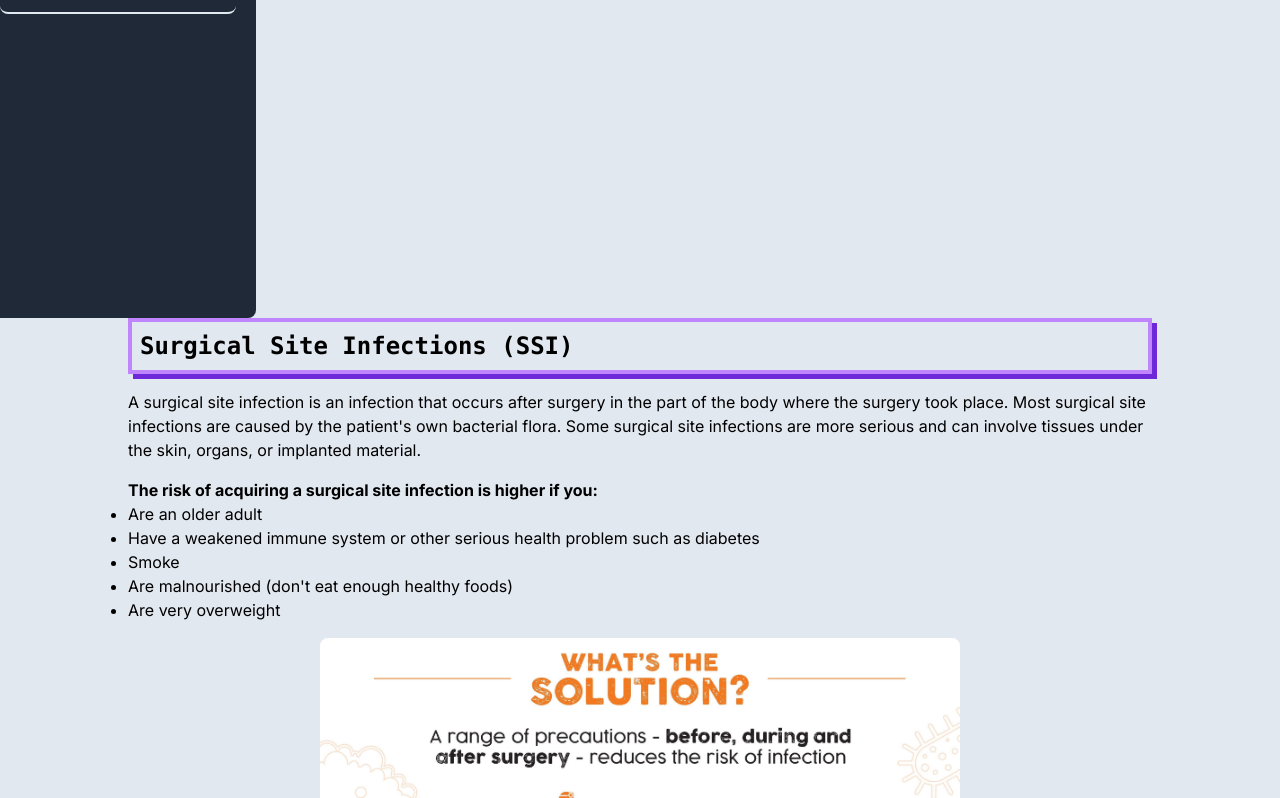
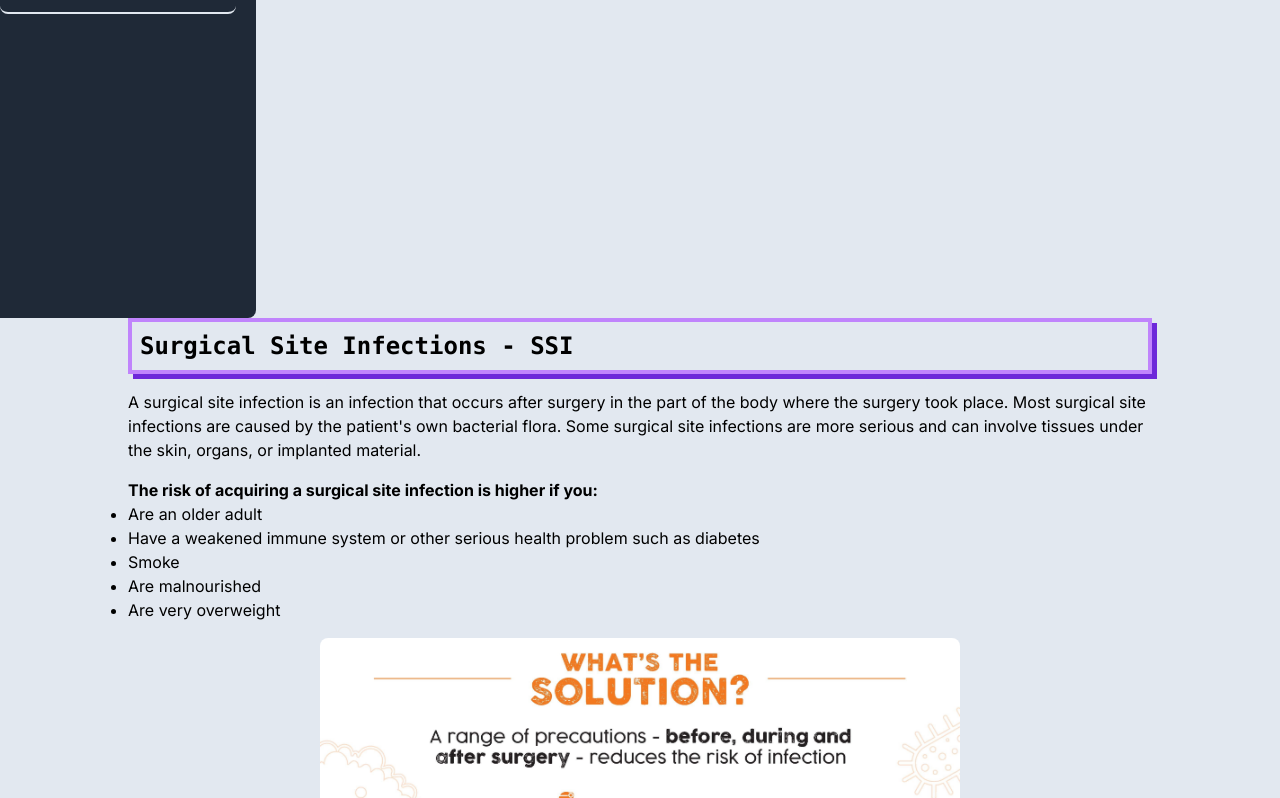
Before and after one commit to jimmybcoding/infection-control, a Next.js app: page /Surgery in a window 1280 px wide. Shown: the part 482-1280 px from the top of the page. Built offline with nearby package versions, Linux system fonts and the light colour scheme; a web font is replaced by a local one.

Commit message:
fix deployment error

```diff
--- a/src/app/Cli/page.tsx
+++ b/src/app/Cli/page.tsx
@@ -35,13 +35,13 @@ const Page: React.FC = () => {
   return (
     <div className="flex flex-col justify-center items-center mx-auto mt-6 w-2/3 min-w-72 font-bold gap-2 p-2">
       <div className='p-2 font-bold text-left text-2xl shadow-questions border-4 border-purple-400 font-mono'>
-        Central Line-Associated Bloodstream Infection (CLI)
+        Central Line-Associated Bloodstream Infection - CLI
       </div>
       <h1 className="font-bold text-2xl">
         What is a CLI?
       </h1>
       <p>
-        CLI occurs when a central venous catheter (or "line") placed into a patient's vein gets infected. This happens when bacteria grow in the line and spreads to the patient's bloodstream.
+        CLI occurs when a central venous catheter or "line" placed into a patient's vein gets infected. This happens when bacteria grow in the line and spreads to the patient's bloodstream.
       </p>
       <form onSubmit={onSubmit} className="flex flex-col gap-2">
         <div className='p-2 font-bold text-left text-2xl shadow-questions border-4 border-purple-400 font-mono'>
--- a/src/app/Surgery/page.tsx
+++ b/src/app/Surgery/page.tsx
@@ -6,7 +6,7 @@ const Surgery: React.FC = () => {
   return (
     <div className="flex flex-col gap-4 w-4/5 mx-auto min-w-96">
       <div className="p-2 font-bold text-left text-2xl shadow-questions border-4 border-purple-400 font-mono">
-        Surgical Site Infections (SSI)
+        Surgical Site Infections - SSI
       </div>
       <p>
         A surgical site infection is an infection that occurs after surgery in the part of the body where the surgery took place. Most surgical site infections are caused by the patient's own bacterial flora. Some surgical site infections are more serious and can involve tissues under the skin, organs, or implanted material.
@@ -17,7 +17,7 @@ const Surgery: React.FC = () => {
           <li>Are an older adult</li>
           <li>Have a weakened immune system or other serious health problem such as diabetes</li>
           <li>Smoke</li>
-          <li>Are malnourished (don't eat enough healthy foods)</li>
+          <li>Are malnourished</li>
           <li>Are very overweight</li>
         </ul>
       </div>
```
